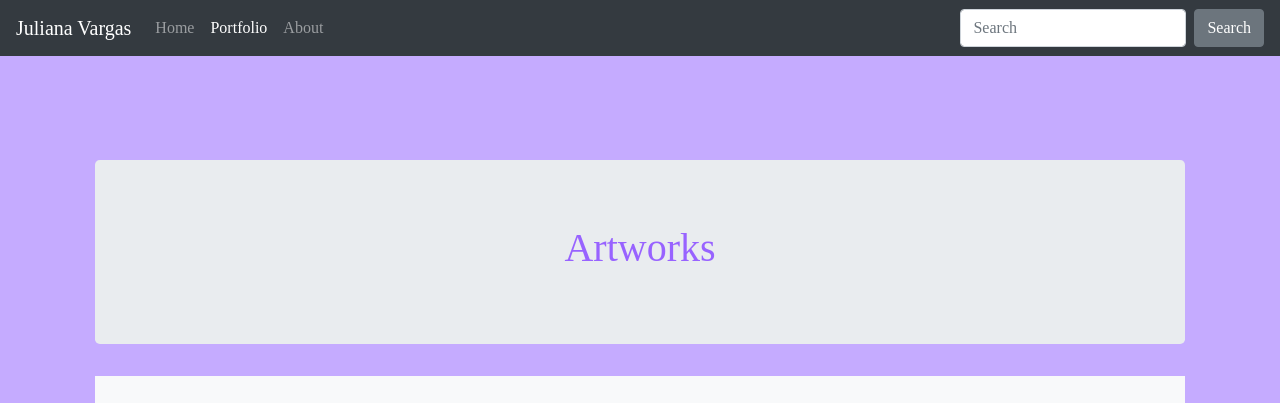
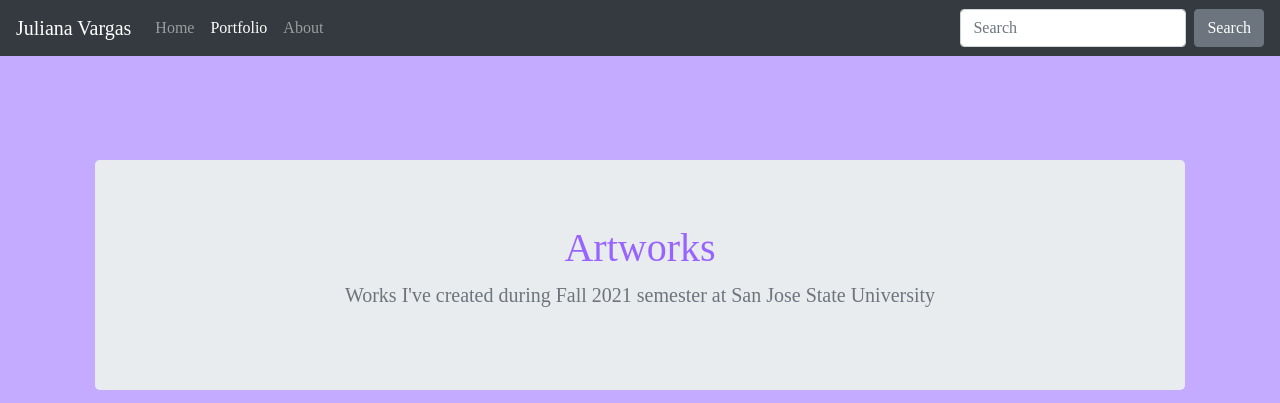
Before and after one commit to julivar/julianavargasportfolio, a plain HTML site: page portfolio/index.html in a window 1280 px wide. Shown: the top 403 px of the page. Drawn offline with nearby package versions, Linux system fonts and the light colour scheme.

Commit message:
Update index.html

```diff
--- a/portfolio/index.html
+++ b/portfolio/index.html
@@ -82,9 +82,9 @@
       <section class="jumbotron text-center">
         <div class="container">
           <h1>Artworks</h1>
-          <!-- <p class="lead text-muted">
-            Works I've created since transferring to San Jose State University in 2021.
-          </p>-->
+          <p class="lead text-muted">
+            Works I've created during Fall 2021 semester at San Jose State University
+          </p>
         </div>
       </section>
       <!-- Album Top End. -->
```
